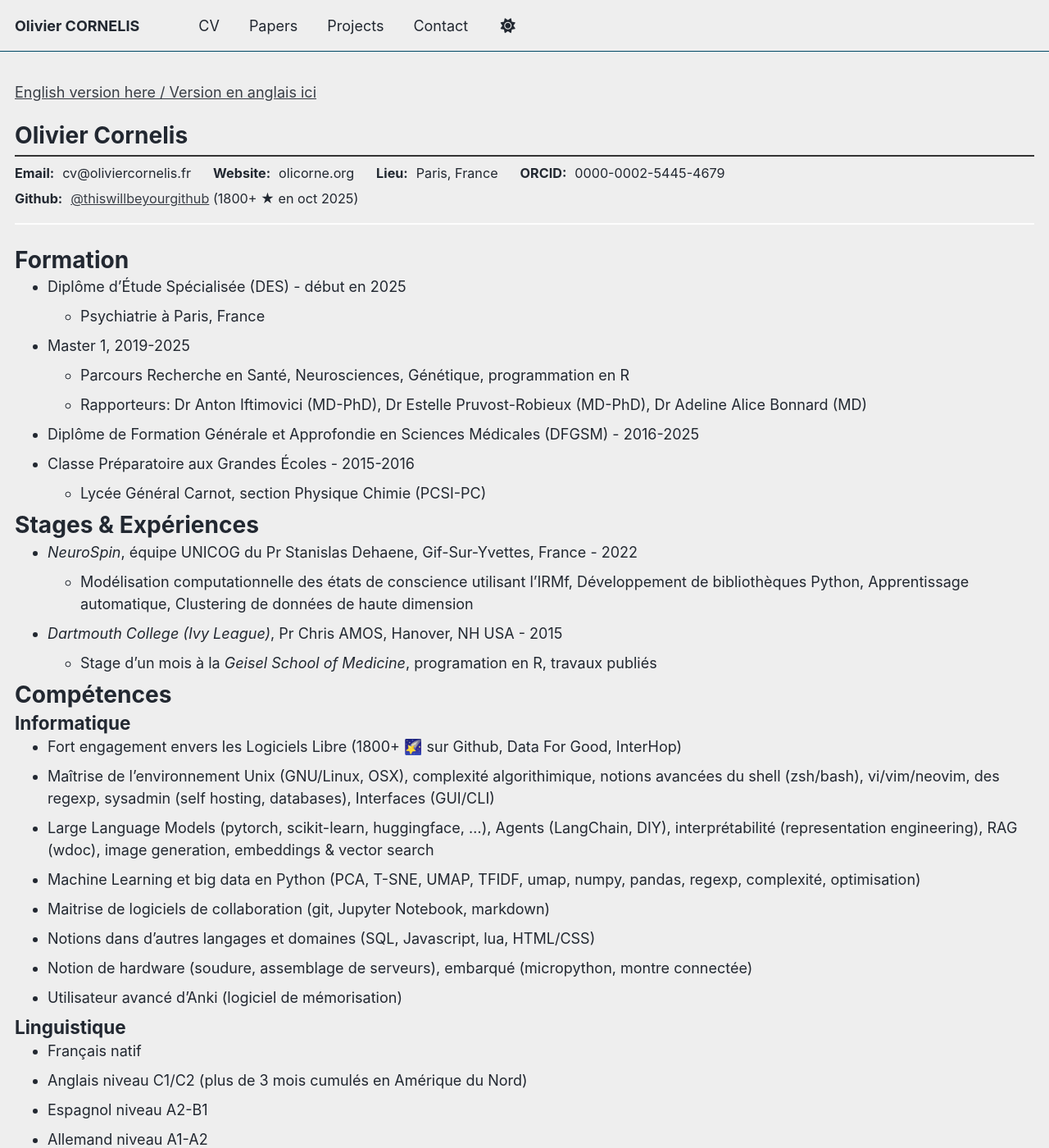
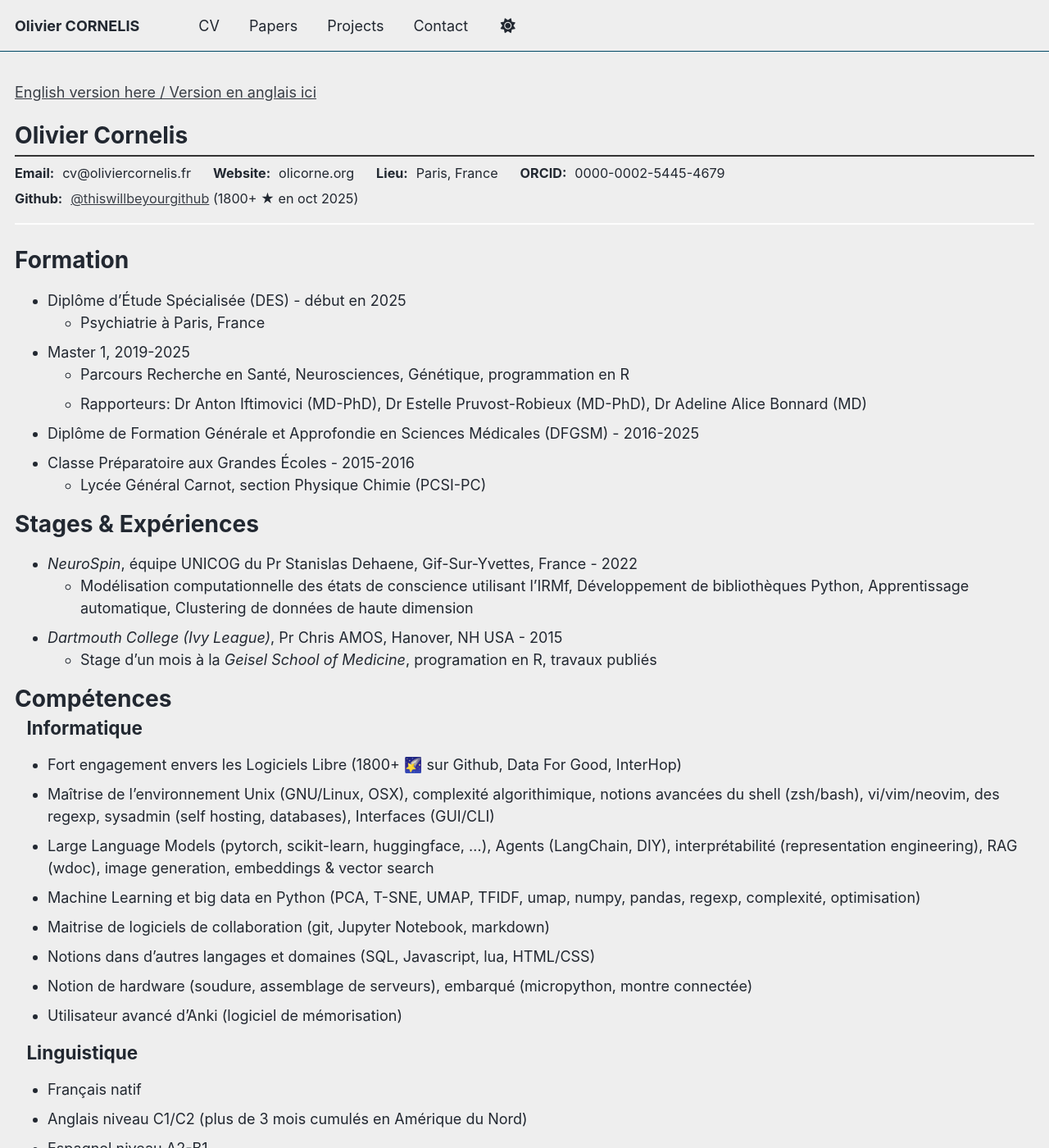
Before and after one commit to thiswillbeyourgithub/website, a Jekyll site: the page built from _pages/cv_fr.md, in a window 1280 px wide and 1400 px high. Shown: the whole window at 82% size. Built offline with Jekyll 4.4.1, drawn with Linux system fonts in a browser that asks for light colours; emoji names are drawn with the system emoji font; a script that is not in the unit is left out.

Commit message:
better layout for cv
Signed-off-by: thiswillbeyourgithub <26625900+thiswillbeyourgithub@users.noreply.github.com>

```diff
--- a/assets/css/cv-layout.css
+++ b/assets/css/cv-layout.css
@@ -7,19 +7,16 @@
 h2 {
   margin-top: 0.2rem;
   margin-bottom: 0.0rem;
+  padding-left: 0.8rem;
 }
 
-h3, h4, h5, h6 {
-  margin-top: 0.1rem;
-  margin-bottom: 0.0rem;
-}
-li {
+
+/* Remove extra spacing from nested lists */
+ul ul, ol ul, ul ol, ol ol {
   margin-top: 0.0rem;
   margin-bottom: 0.0rem;
-}
-ul {
-  margin-top: 0.1rem;
-  margin-bottom: 0.1rem;
+  padding-top: 0.0rem;
+  padding-bottom: 0.0rem;
 }
 
 
```
